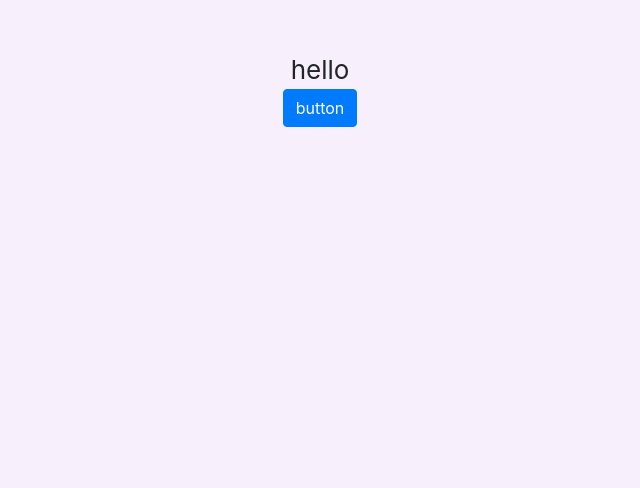
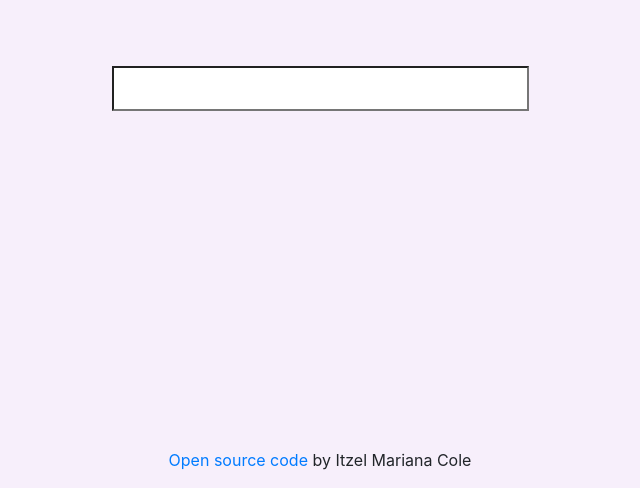
Before and after one commit to Itzelmariana/SC-WS4-Dictionary, a React (Create React App) app: page / in a window 1280 px wide. Shown: the part 312-800 px from the top of the page, without its empty margins (320-960 px from the left). Built offline with nearby package versions, Linux system fonts and the light colour scheme.

Commit message:
added footer and search input

```diff
--- a/public/index.html
+++ b/public/index.html
@@ -2,7 +2,7 @@
 <html lang="en">
   <head>
     <meta charset="utf-8" />
-    <link rel="icon" href="%PUBLIC_URL%/favicon.ico" />
+
     <meta name="viewport" content="width=device-width, initial-scale=1" />
     <meta name="theme-color" content="#000000" />
     <meta
--- a/src/App.js
+++ b/src/App.js
@@ -1,12 +1,14 @@
 import './App.css';
+import Dictionary from './components/Dictionary';
+import Footer from './components/Footer';
 
 function App() {
   return (
     <div className='App'>
       <header className='App-header'>
-        hello
-        <button className='btn btn-primary'>button</button>
+        <Dictionary />
       </header>
+      <Footer />
     </div>
   );
 }
--- /dev/null
+++ b/src/components/Dictionary.js
@@ -0,0 +1,20 @@
+import React, { useState } from 'react';
+
+export default function Dictionary() {
+  let [keyword, setKeyword] = useState('');
+  function search(event) {
+    event.preventDefault();
+    alert(`Searching for ${keyword} definition`);
+  }
+  function handleKeywordChange(event) {
+    setKeyword(event.target.value);
+  }
+
+  return (
+    <div className='Dictionary'>
+      <form onSubmit={search}>
+        <input type='search' onChange={handleKeywordChange} />
+      </form>
+    </div>
+  );
+}
--- /dev/null
+++ b/src/components/Footer.js
@@ -0,0 +1,20 @@
+import React from 'react';
+
+const Footer = () => {
+  return (
+    <div className='Footer fixed-bottom text-center mb-3'>
+      <footer>
+        <a
+          href='https://github.com/Itzelmariana/SC-WS4-React-Dictionary'
+          target='_blank'
+          rel='noopener noreferrer'
+        >
+          Open source code{' '}
+        </a>
+        by Itzel Mariana Cole
+      </footer>
+    </div>
+  );
+};
+
+export default Footer;
```
Also changed, not shown: public/manifest.json.
